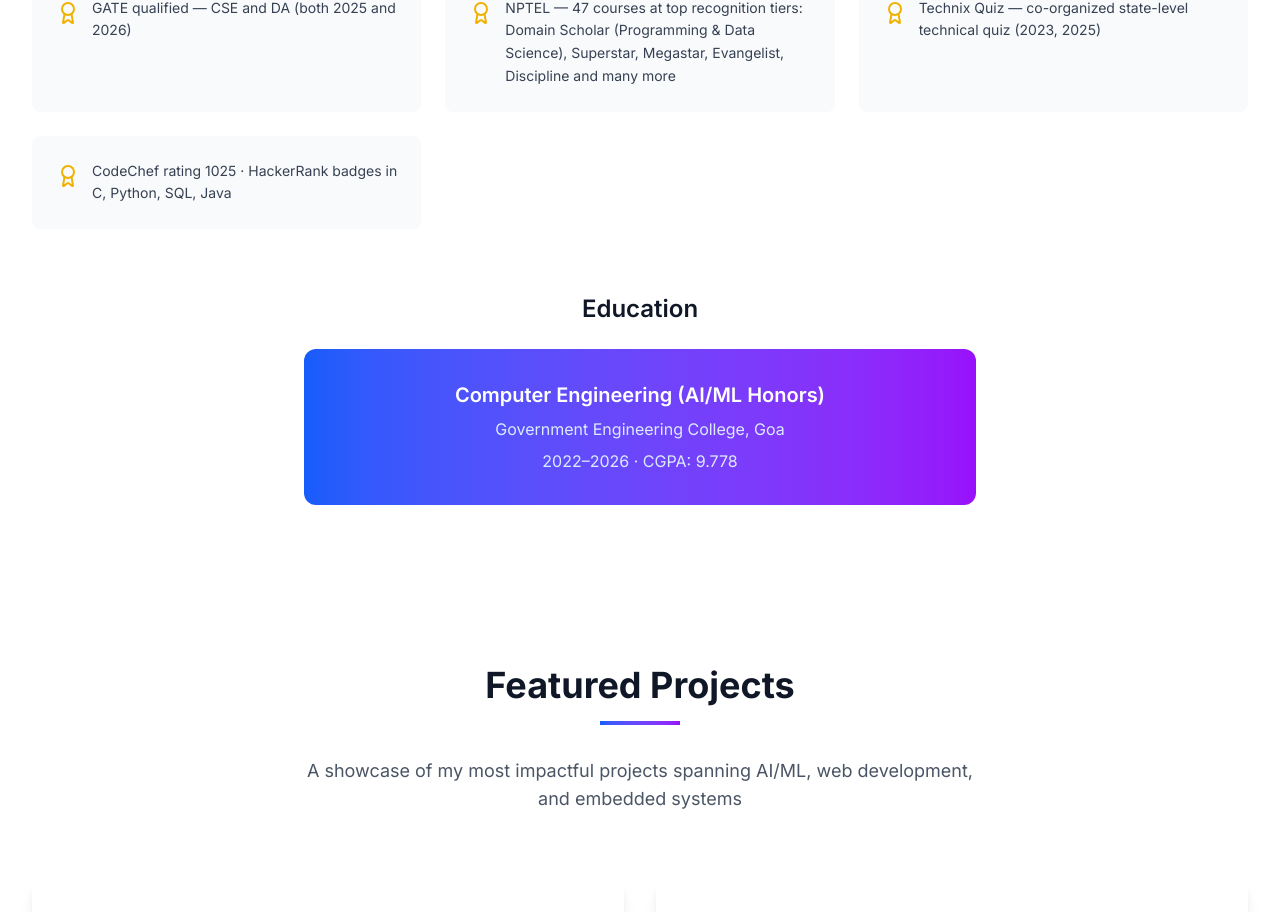
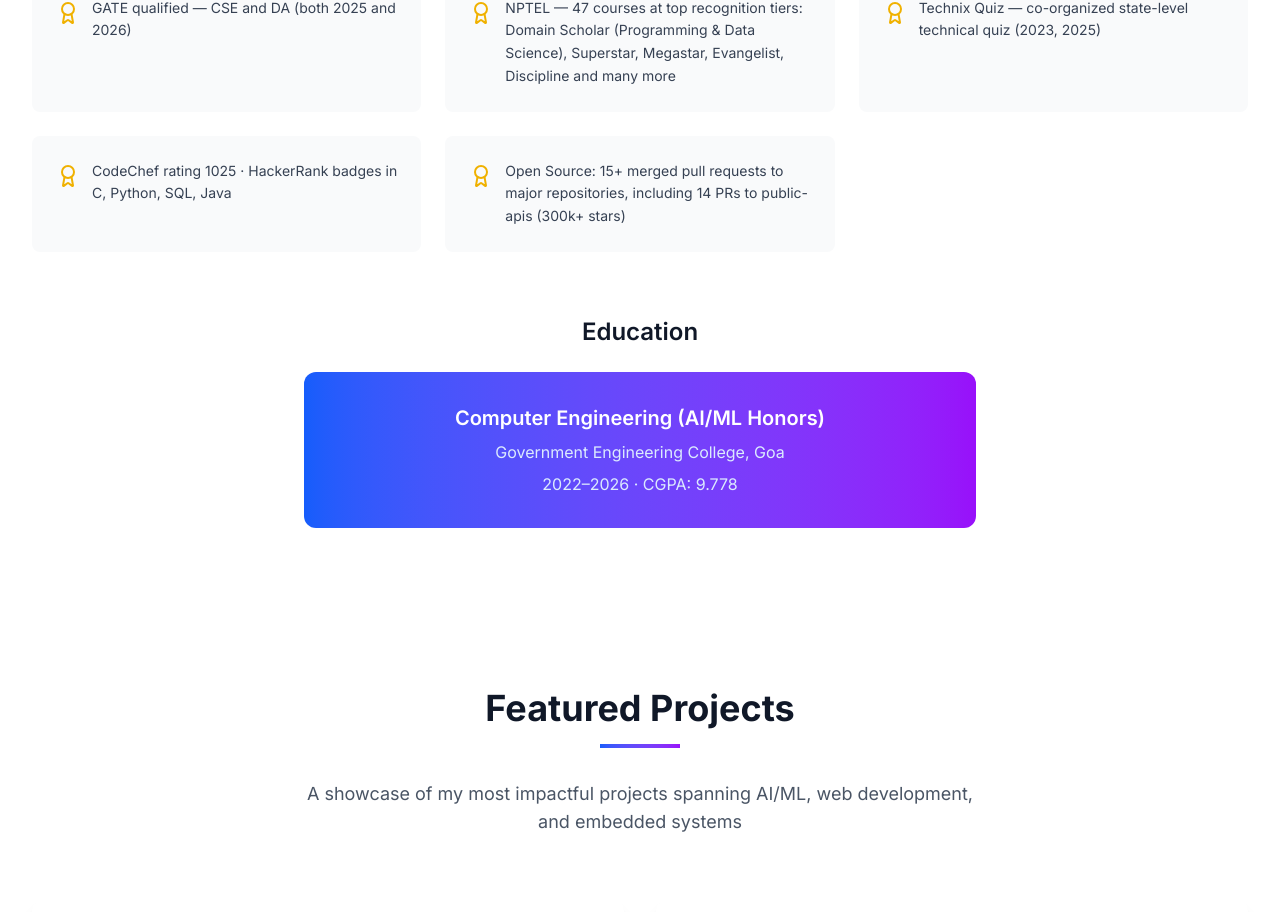
Before and after one commit to JosephJonathanFernandes/Portfolio_JJF, a Next.js app in the folder src/portfolio-next/: page / in a window 1280 px wide. Shown: the part 1709-2621 px from the top of the page. Built offline with nearby package versions, Linux system fonts and the light colour scheme.

Commit message:
feat: add open source contributions to achievements

```diff
--- a/src/portfolio-next/data/portfolio-generated.ts
+++ b/src/portfolio-next/data/portfolio-generated.ts
@@ -256,4 +256,5 @@ export const achievements: string[] = [
   'NPTEL — 47 courses at top recognition tiers: Domain Scholar (Programming & Data Science), Superstar, Megastar, Evangelist, Discipline and many more',
   'Technix Quiz — co-organized state-level technical quiz (2023, 2025)',
   'CodeChef rating 1025 · HackerRank badges in C, Python, SQL, Java',
+  'Open Source: 15+ merged pull requests to major repositories, including 14 PRs to public-apis (300k+ stars)',
 ];
```
